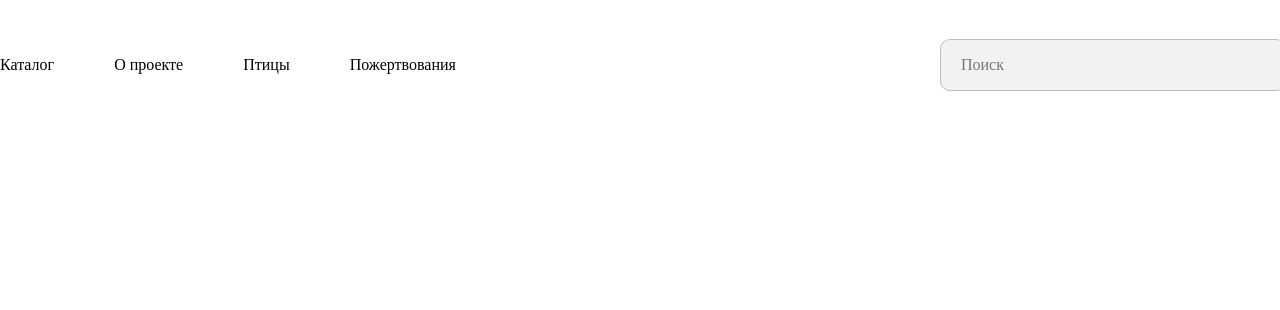
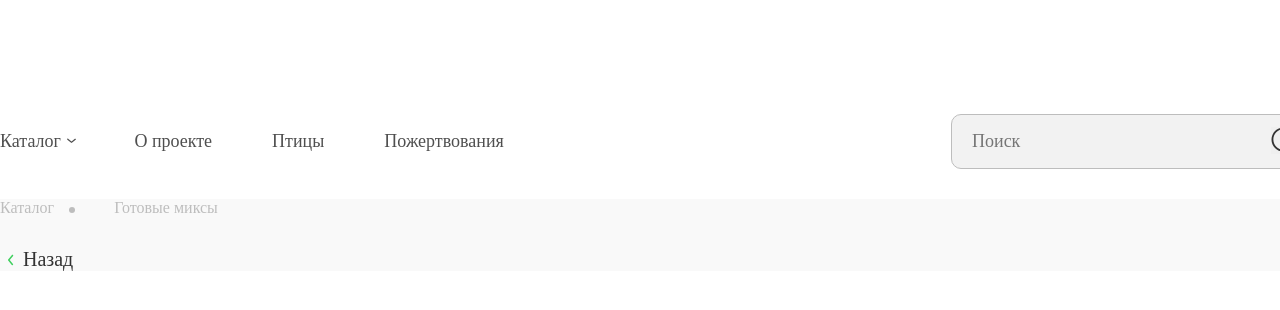
Before and after one commit to DramaretskyiMaksym/one-of-the-first-works, a website: page index.html in a window 1280 px wide. Shown: the part 82-392 px from the top of the page. Drawn offline with nearby package versions, Linux system fonts and the light colour scheme.

Commit message:
updated header

```diff
--- a/index.html
+++ b/index.html
@@ -8,7 +8,8 @@
   <link rel="stylesheet" href="./css/styles.css">
   <title>Document</title>
 </head>
-<body class="wrapper">
+<body>
+  <div class="wrapper">
     <header class="header">
       <div class="contact_navigation">
         <div>
@@ -28,27 +29,37 @@
           </div>
         </div>
       </div>
-    </header>
       <nav class="main_nav">
         <div class="nav_block">
-        <div><a>Каталог</a></div>
+          <div><a>Каталог <img class="arrow" src="./img/arrow.svg" alt=""></a></div>
           <div><a>O проекте</a></div>
           <div><a>Птицы</a></div>
           <div><a>Пожертвования</a></div>
         </div>
         <form>
-        <label>
             <input
             type="search"
             name="search"
             id="user_search"
             required=""
             placeholder="Поиск">
-          <button><img src="./img/Search.svg" alt="Search"></button>
-        </label>
+          <button class="search">
+            <img src="./img/Search.svg" alt="Search">
+          </button>
         </form>
       </nav>
-  <main
+    </header>
+  </div>
+  <main class="background_color">
+    <section class="wrapper">
+      <div class="bread_crumbs">
+        <a class="crumbs" href="/">Каталог</a>
+        <a class="crumbs" href="/">Готовые миксы</a>
+      </div>
+      <div class="back_button">
+        <a class="back" href="/"> <img class="arrow" src="./img/eva_arrow.svg" alt="arrow"> Назад</a>
+      </div>
+    </section>
   </main>
-</>
+</body>
 </html>
--- a/scss/_mixins.scss
+++ b/scss/_mixins.scss
@@ -6,3 +6,8 @@
   }
   line-height: $lh;
 }
+
+@mixin imgSize ($wdt, $hgt) {
+  width: $wdt;
+  height: $hgt;
+}
--- /dev/null
+++ b/scss/sections/_blocks/_fonts.scss
@@ -0,0 +1,26 @@
+@font-face {
+  font-family: 'Gilroy';
+  src: url('../fonts/Gilroy-Bold.woff2') format('woff2'),
+      url('../fonts/Gilroy-Bold.woff') format('woff');
+  font-weight: bold;
+  font-style: normal;
+  font-display: swap;
+}
+
+@font-face {
+  font-family: 'Gilroy';
+  src: url('../fonts/Gilroy-Medium.woff2') format('woff2'),
+      url('../fonts/Gilroy-Medium.woff') format('woff');
+  font-weight: 500;
+  font-style: normal;
+  font-display: swap;
+}
+
+@font-face {
+  font-family: 'Gilroy';
+  src: url('../fonts/Gilroy-Regular.woff2') format('woff2'),
+      url('../fonts/Gilroy-Regular.woff') format('woff');
+  font-weight: normal;
+  font-style: normal;
+  font-display: swap;
+}
--- a/scss/sections/_header.scss
+++ b/scss/sections/_header.scss
@@ -0,0 +1,114 @@
+.header {
+  background-color:white;
+}
+
+.contact_navigation {
+  padding: 33px 0px 42px;
+  display: flex;
+  justify-content:space-between;
+}
+
+.logo {
+  display: flex;
+  width: 244px;
+  height: 46px;
+}
+
+.number_cart_account {
+  display: flex;
+  align-items:center;
+}
+
+
+.telephone  {
+  display: flex;
+  align-items: center;
+  .room {
+    margin-left: 10px;
+    margin-right: 60px;
+    font-weight: 400;
+    @include font(20px,21px);
+    text-decoration:none;
+    color: $baseColor;
+  }
+}
+
+.shopping_basket {
+  position: relative;
+  margin-right: 18px;
+  .two_orders {
+    @include font(12px,15px);
+    margin: 0px;
+    vertical-align: middle;
+    display: inline-flex;
+    align-items: center;
+    justify-content: center;
+    width: 20px;
+    height: 20px;
+    position: absolute;
+    top: -10px; left: 15px;
+    border-radius: 40px;
+    background-color: $secondaryColor;
+    color: $tertiaryColor;
+  }
+}
+
+.main_nav {
+  display: flex;
+  justify-content: space-between;
+  padding-bottom: 30px;
+  padding-top: 75px;
+}
+
+.nav_block {
+  display: flex;
+  justify-content: space-between;
+  align-items: center;
+  text-decoration: none;
+  font-weight: 500;
+  font-size: 18px;
+  line-height: 21px;
+  color: #4F4F4F;
+  a{
+    margin-right: 40px;
+  }
+  a:nth-child(1){
+    margin-right: 60px;
+  }
+}
+
+.arrow {
+  position: relative;
+  top: -2px; right: -2px;
+}
+
+
+input {
+  position: relative;
+  padding: 16px 124px 16px 20px;
+  background: #F2F2F2;
+  border: 1px solid #BDBDBD;
+  border-radius: 10px;
+  font-weight: 400;
+  font-size: 18px;
+  line-height: 21px;
+  color: #828282;
+}
+
+form {
+  position: relative;
+  margin: 0px;
+  display: inline-block;
+  font-size: 0px;
+
+}
+
+
+.search{
+  font-size: 0px;
+  display: inline-block;
+  margin: 0px;
+  position: absolute;
+  top: 13px; left: 320px;
+  border: none;
+}
--- a/scss/sections/_main.scss
+++ b/scss/sections/_main.scss
@@ -0,0 +1,41 @@
+
+.background_color {
+  background-color: #F9F9F9;
+}
+.bread_crumbs {
+  margin-bottom: 30px;
+}
+
+.bread_crumbs .crumbs {
+  display: inline-block;
+  margin-right: 35px;
+  color:  #BDBDBD;
+  text-decoration: none;
+}
+.crumbs:last-child{
+  margin-right: 0px;
+}
+
+.crumbs:nth-last-child(n+2)::after {
+  display: inline-block;
+  content:"";
+  width: 6px;
+  height: 6px;
+  border-radius: 50%;
+  margin-left: 15px;
+  background-color: #BDBDBD;
+}
+
+.arrow {
+  position: relative;
+  vertical-align: middle;
+  top:-2px;
+}
+
+.back {
+  text-decoration: none;
+  font-weight: 500;
+  font-size: 20px;
+  line-height: 24px;
+  color: #333;
+}
--- a/scss/styles.scss
+++ b/scss/styles.scss
@@ -1,89 +1,7 @@
 @use"./variables" as *;
 @use"./mixins" as *;
 
+@import "./sections/_blocks/fonts";
 @import "./sections/setting";
 @import "./sections/header";
-
-
-.contact_navigation {
-  padding: 33px 0px 42px;
-  display: flex;
-  justify-content:space-between;
-}
-
-.logo {
-  display: flex;
-  width: 244px;
-  height: 46px;
-}
-
-.number_cart_account {
-  display: flex;
-  align-items:center;
-}
-
-
-.telephone  {
-  display: flex;
-  align-items: center;
-  .room {
-    margin-left: 10px;
-    margin-right: 60px;
-    font-weight: 400;
-    @include font(20px,21px);
-    text-decoration:none;
-    color: $baseColor;
-  }
-}
-
-.shopping_basket {
-  position: relative;
-  margin-right: 18px;
-  .two_orders {
-    @include font(12px,15px);
-    margin: 0px;
-    vertical-align: middle;
-    display: inline-flex;
-    align-items: center;
-    justify-content: center;
-    width: 20px;
-    height: 20px;
-    position: absolute;
-    top: -10px; left: 15px;
-    border-radius: 40px;
-    background-color: $secondaryColor;
-    color: $tertiaryColor;
-  }
-}
-
-.main_nav {
-  display: flex;
-  justify-content: space-between;
-}
-
-.nav_block {
-  display: flex;
-  justify-content: space-between;
-  align-items: center;
-  text-decoration: none;
-  a{
-    margin-right: 40px;
-  }
-  a:nth-child(1){
-    margin-right: 60px;
-  }
-}
-
-input {
-  position: relative;
-  padding: 16px 124px 16px 20px;
-  background: #F2F2F2;
-  border: 1px solid #BDBDBD;
-  border-radius: 10px;
-}
-
-
-button img {
-
-  top: 135px; left: 1580px;
-}
+@import "./sections/main";
```
Also changed, not shown: css/sections/blocks/card.css (deleted), css/styles.css, fonts/Gilroy-Bold.woff (added), fonts/Gilroy-Bold.woff2 (added), fonts/Gilroy-Medium.woff (added), fonts/Gilroy-Medium.woff2 (added), fonts/Gilroy-Regular.woff (added), fonts/Gilroy-Regular.woff2 (added), img/arrow.svg (added), img/eva_arrow.svg (added), scss/sections/_blocks/_card.scss (added), scss/sections/blocks/card.scss (deleted). Lines whose indentation alone changed are shown as unchanged.
